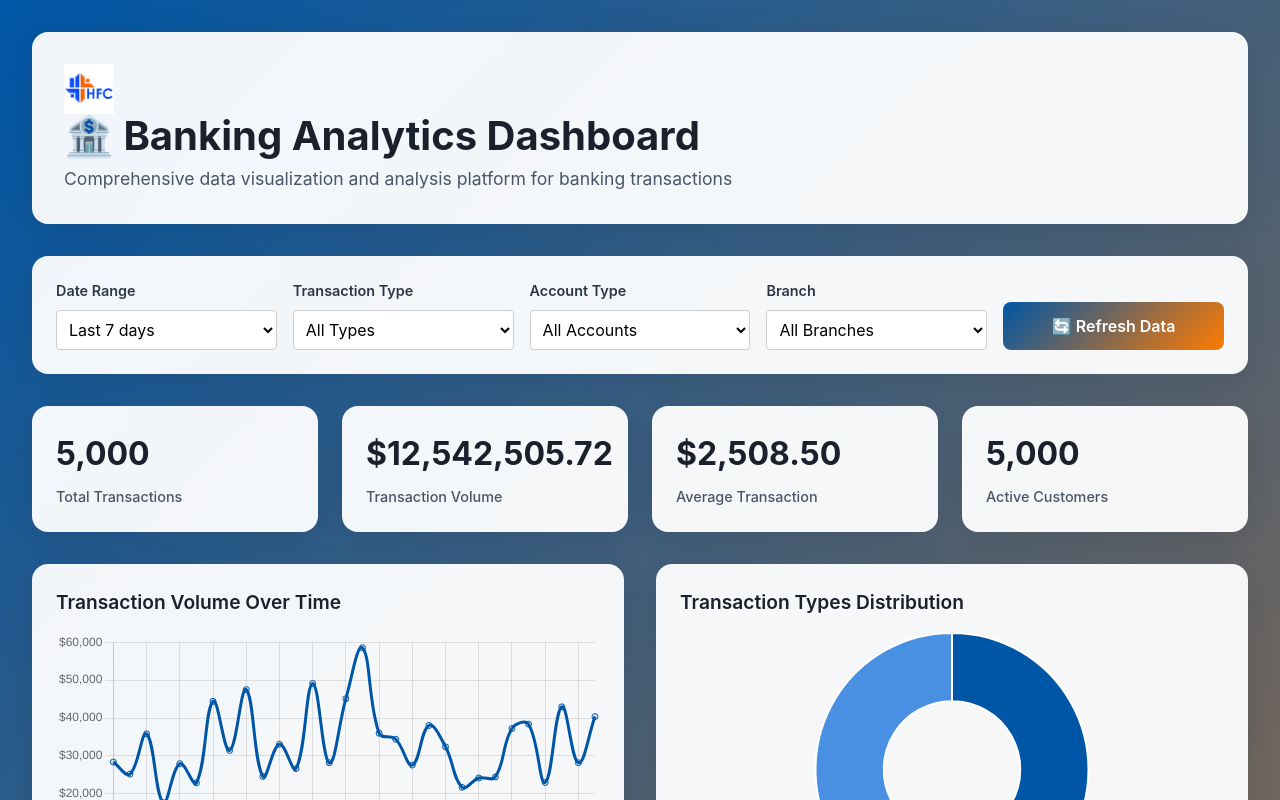
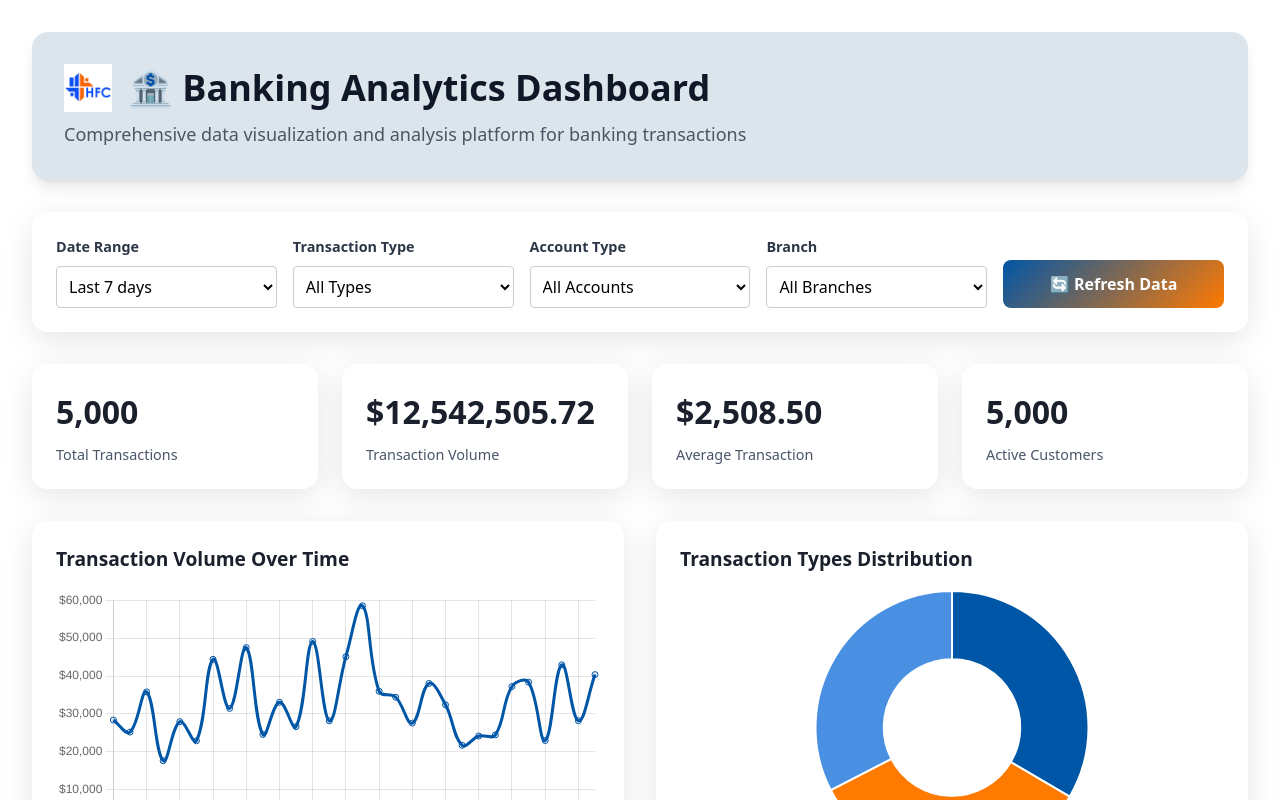
Before and after one commit to K-njeru/HFC1, a React (Vite) app: page / in a window 1280 px wide. Shown: the top 800 px of the page. Built offline with nearby package versions, Linux system fonts and the light colour scheme.

Commit message:
`Refactor CSS and Header component: update styles, remove unused code, and import new animation library`

```diff
--- a/src/App.css
+++ b/src/App.css
@@ -1,44 +1,11 @@
 @import "tailwindcss";
+@import "tw-animate-css";
 
-body {
-  box-sizing: border-box;
-  margin: 0;
-  padding: 0;
-  font-family: 'Inter', -apple-system, BlinkMacSystemFont, sans-serif;
-  background: linear-gradient(135deg, #0056a6 0%, #ff7a00 100%);
-  min-height: 100vh;
-}
 .dashboard-container {
 
   max-width: 2400px;
   margin: 0 auto;
   padding: 2rem;
-}
-
-.header {
-  background: rgba(255, 255, 255, 0.95);
-  backdrop-filter: blur(10px);
-  border-radius: 16px;
-  padding: 2rem;
-  margin-bottom: 2rem;
-  box-shadow: 0 8px 32px rgba(0, 0, 0, 0.1);
-}
-.header-logo {
-  width: 50px;
-  height: auto;
-  margin-right: 15px;
-}
-.header h1 {
-  margin: 0 0 0.5rem 0;
-  color: #1a202c;
-  font-size: 2.5rem;
-  font-weight: 700;
-}
-
-.header p {
-  margin: 0;
-  color: #4a5568;
-  font-size: 1.1rem;
 }
 
 .controls-section {
@@ -178,53 +145,6 @@ body {
   margin-bottom: 1rem;
 }
 
-.data-table-container {
-  background: rgba(255, 255, 255, 0.95);
-  backdrop-filter: blur(10px);
-  border-radius: 16px;
-  padding: 1.5rem;
-  box-shadow: 0 8px 32px rgba(0, 0, 0, 0.1);
-  overflow-x: auto;
-  width: 100%;
-  box-sizing: border-box;
-}
-
-.data-table {
-  width: 100%;
-  border-collapse: collapse;
-  font-size: 0.9rem;
-  background-color: #fff; /* Solid white background for consistency */
-}
-
-.data-table th,
-.data-table td {
-  color: #000000; /* Black text for all cells and headers */
-  padding: 0.75rem;
-  text-align: left;
-  border-bottom: 1px solid #e2e8f0;
-  box-sizing: border-box;
-}
-
-.data-table th {
-  background: #f7fafc; /* Light gray background */
-  font-weight: 600;
-  color: #000000 !important; /* Force black text, overriding #2d3748 */
-  position: sticky;
-  top: 0;
-  z-index: 1; /* headers stay above content during scroll */
-}
-
-.data-table tr:hover {
-  background: #f7fafc;
-  color: #000000; /* Maintain black text on hover */
-}
-
-/* visibility in focus or other states */
-.data-table th:focus,
-.data-table th:hover {
-  color: #000000 !important;
-}
-
 .loading {
   display: flex;
   justify-content: center;
--- a/src/components/Header.tsx
+++ b/src/components/Header.tsx
@@ -1,13 +1,18 @@
 import React from 'react';
 
 const Header: React.FC = () => (
-  <div className="header">
-    {/* <img src="/hfctop.png" alt="Banking Analytics Logo" className="header-logo" /> */}
-    <div className="header-text">
-      <h1><img src="/hfc.png" alt="Banking Analytics Logo" className="header-logo" />🏦 Banking Analytics Dashboard</h1>
-      <p>Comprehensive data visualization and analysis platform for banking transactions</p>
-    </div>
+ <div className="bg-card backdrop-blur-md rounded-2xl p-8 mb-8 shadow-lg">
+  <div className="flex flex-col">
+    <h1 className="flex items-center text-gray-900 text-4xl font-bold mb-2">
+      <img src="/hfc.png" alt="Banking Analytics Logo" className="w-12 h-auto mr-4" />
+      🏦 Banking Analytics Dashboard
+    </h1>
+    <p className="text-gray-600 text-lg">
+      Comprehensive data visualization and analysis platform for banking transactions
+    </p>
   </div>
+</div>
+
 );
 
 export default Header;
--- a/src/index.css
+++ b/src/index.css
@@ -19,11 +19,11 @@
   --radius: 0.625rem;
   --background: oklch(1 0 0);
   --foreground: oklch(0.145 0 0);
-  --card: oklch(1 0 0);
+  --card: #dde5ec;
   --card-foreground: oklch(0.145 0 0);
   --popover: oklch(1 0 0);
   --popover-foreground: oklch(0.145 0 0);
-  --primary: oklch(0.205 0 0);
+  --primary: #f08121;
   --primary-foreground: oklch(0.985 0 0);
   --secondary: oklch(0.97 0 0);
   --secondary-foreground: oklch(0.205 0 0);
@@ -48,47 +48,6 @@
   --sidebar-accent-foreground: oklch(0.205 0 0);
   --sidebar-border: oklch(0.922 0 0);
   --sidebar-ring: oklch(0.708 0 0);
-}
-
-a {
-  font-weight: 500;
-  color: #646cff;
-  text-decoration: inherit;
-}
-a:hover {
-  color: #535bf2;
-}
-
-body {
-  margin: 0;
-  min-width: 320px;
-  min-height: 100vh;
-  width: 100%; /* Ensure body takes full width */
-  box-sizing: border-box; /* Include padding/borders in width */
-}
-
-h1 {
-  font-size: 3.2em;
-  line-height: 1.1;
-}
-
-button {
-  border-radius: 8px;
-  border: 1px solid transparent;
-  padding: 0.6em 1.2em;
-  font-size: 1em;
-  font-weight: 500;
-  font-family: inherit;
-  background-color: #1a1a1a;
-  cursor: pointer;
-  transition: border-color 0.25s;
-}
-button:hover {
-  border-color: #646cff;
-}
-button:focus,
-button:focus-visible {
-  outline: 4px auto -webkit-focus-ring-color;
 }
 
 @media (prefers-color-scheme: light) {
@@ -145,11 +104,11 @@ button:focus-visible {
 .dark {
   --background: oklch(0.145 0 0);
   --foreground: oklch(0.985 0 0);
-  --card: oklch(0.205 0 0);
+  --card: #dde5ec;
   --card-foreground: oklch(0.985 0 0);
   --popover: oklch(0.205 0 0);
   --popover-foreground: oklch(0.985 0 0);
-  --primary: oklch(0.922 0 0);
+  --primary: #f08121;
   --primary-foreground: oklch(0.205 0 0);
   --secondary: oklch(0.269 0 0);
   --secondary-foreground: oklch(0.985 0 0);
```
